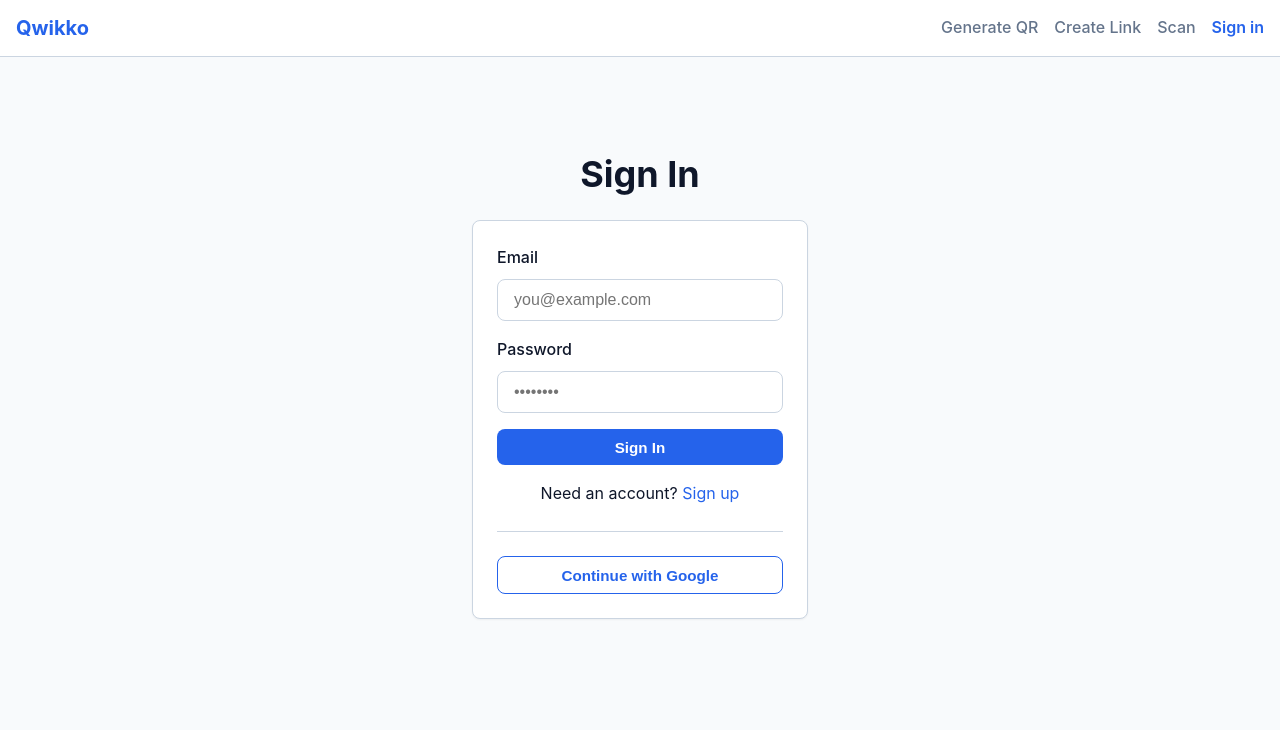
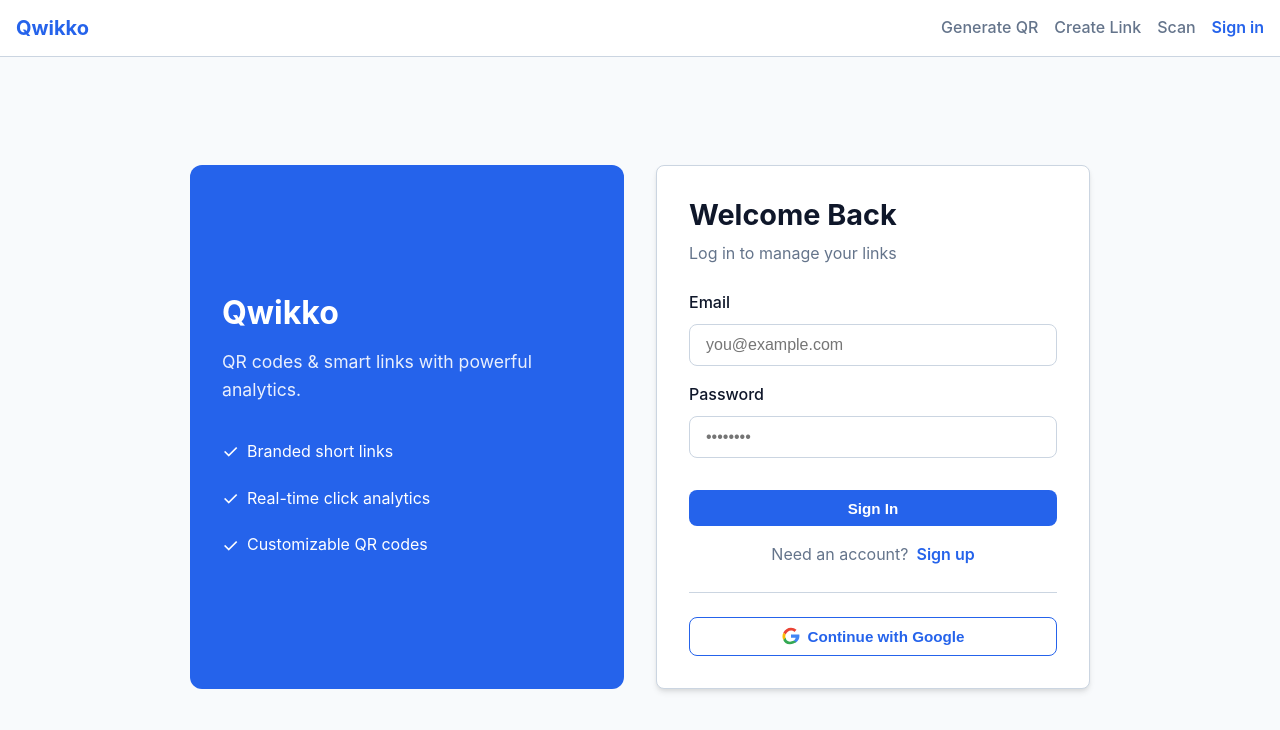
Before and after one commit to ashleybrown22343-max/qwikko, a Next.js app: page /login in a window 1280 px wide. Shown: the top 730 px of the page. Built offline with nearby package versions, Linux system fonts and the light colour scheme; no server answers.

Commit message:
Update page.js

```diff
--- a/app/login/page.js
+++ b/app/login/page.js
@@ -1,4 +1,3 @@
-// app/login/page.js
 "use client";
 
 import { useState } from "react";
@@ -15,6 +14,7 @@
   const [loading, setLoading] = useState(false);
   const router = useRouter();
 
+  // Handle email/password auth
   async function handleEmailAuth() {
     setError("");
     setMessage("");
@@ -52,26 +52,65 @@
     }
   }
 
+  // Handle Google OAuth
   async function handleGoogleAuth() {
+    setError("");
+    setLoading(true);
     const { error } = await supabase.auth.signInWithOAuth({
-    provider: 'google',
+      provider: "google",
       options: {
-      redirectTo: `${window.location.origin}/auth/callback?next=/dashboard`
+        redirectTo: `${window.location.origin}/auth/callback?next=/dashboard`,
+      },
+    });
+    if (error) {
+      setError(error.message);
+      setLoading(false);
     }
-  })
-  if (error) setError(error.message)
   }
 
   return (
-    <main className="container" style={{ maxWidth: "400px", padding: "2rem", marginTop: "4rem" }}>
-      <h1 style={{ textAlign: "center" }}>{mode === "signup" ? "Create Account" : "Sign In"}</h1>
-      <Card style={{ marginTop: "1.5rem" }}>
+    <main className="container" style={{ minHeight: "calc(100vh - 60px)", display: "flex", alignItems: "center", justifyContent: "center", padding: "2rem 1rem" }}>
+      <div style={{ display: "grid", gridTemplateColumns: "1fr 1fr", gap: "2rem", maxWidth: "900px", width: "100%" }}>
+        {/* Left side - Brand info (hidden on mobile) */}
+        <div style={{ display: "flex", flexDirection: "column", justifyContent: "center", padding: "2rem", background: "var(--primary)", borderRadius: "12px", color: "white" }}>
+          <h2 style={{ color: "white", fontSize: "2rem", marginBottom: "1rem" }}>
+            Qwikko
+          </h2>
+          <p style={{ fontSize: "1.1rem", opacity: "0.9", marginBottom: "2rem" }}>
+            QR codes & smart links with powerful analytics.
+          </p>
+          <div style={{ display: "flex", flexDirection: "column", gap: "1rem" }}>
+            <div style={{ display: "flex", alignItems: "center", gap: "0.5rem" }}>
+              <span style={{ fontSize: "1.2rem" }}>✓</span>
+              <span>Branded short links</span>
+            </div>
+            <div style={{ display: "flex", alignItems: "center", gap: "0.5rem" }}>
+              <span style={{ fontSize: "1.2rem" }}>✓</span>
+              <span>Real-time click analytics</span>
+            </div>
+            <div style={{ display: "flex", alignItems: "center", gap: "0.5rem" }}>
+              <span style={{ fontSize: "1.2rem" }}>✓</span>
+              <span>Customizable QR codes</span>
+            </div>
+          </div>
+        </div>
+
+        {/* Right side - Auth form */}
+        <Card style={{ padding: "2rem", boxShadow: "var(--shadow-md)" }}>
+          <h1 style={{ fontSize: "1.8rem", marginBottom: "0.5rem" }}>
+            {mode === "signup" ? "Create Account" : "Welcome Back"}
+          </h1>
+          <p style={{ color: "var(--text)", marginBottom: "1.5rem" }}>
+            {mode === "signup" ? "Sign up to start using Qwikko" : "Log in to manage your links"}
+          </p>
+
           <Input
             label="Email"
             type="email"
             placeholder="you@example.com"
             value={email}
             onChange={(e) => setEmail(e.target.value)}
+            autoComplete="email"
           />
           <Input
             label="Password"
@@ -79,29 +118,49 @@
             placeholder="••••••••"
             value={password}
             onChange={(e) => setPassword(e.target.value)}
+            autoComplete={mode === "signup" ? "new-password" : "current-password"}
           />
 
           {error && <Alert type="error">{error}</Alert>}
           {message && <Alert type="success">{message}</Alert>}
 
-        <Button onClick={handleEmailAuth} variant="primary" disabled={loading} style={{ width: "100%" }}>
+          <Button
+            onClick={handleEmailAuth}
+            variant="primary"
+            disabled={loading}
+            style={{ width: "100%", marginTop: "1rem" }}
+          >
             {loading ? "Please wait..." : mode === "signup" ? "Sign Up" : "Sign In"}
           </Button>
 
-        <p style={{ textAlign: "center", marginTop: "1rem" }}>
-          {mode === "signup" ? (
-            <>Already have an account? <a onClick={() => setMode("signin")} style={{ cursor: "pointer", color: "var(--primary)" }}>Sign in</a></>
-          ) : (
-            <>Need an account? <a onClick={() => setMode("signup")} style={{ cursor: "pointer", color: "var(--primary)" }}>Sign up</a></>
-          )}
-        </p>
+          <div style={{ display: "flex", justifyContent: "center", gap: "0.5rem", marginTop: "1rem", color: "var(--text)" }}>
+            <span>{mode === "signup" ? "Already have an account?" : "Need an account?"}</span>
+            <a
+              onClick={() => setMode(mode === "signup" ? "signin" : "signup")}
+              style={{ cursor: "pointer", color: "var(--primary)", fontWeight: "600" }}
+            >
+              {mode === "signup" ? "Sign in" : "Sign up"}
+            </a>
+          </div>
 
           <hr style={{ margin: "1.5rem 0", border: "none", borderTop: "1px solid var(--border)" }} />
 
-        <Button onClick={handleGoogleAuth} variant="secondary" disabled={loading} style={{ width: "100%" }}>
-          Continue with Google
+          <Button
+            onClick={handleGoogleAuth}
+            variant="secondary"
+            disabled={loading}
+            style={{ width: "100%", display: "flex", alignItems: "center", justifyContent: "center", gap: "0.5rem" }}
+          >
+            <svg width="18" height="18" viewBox="0 0 48 48" fill="none" xmlns="http://www.w3.org/2000/svg">
+              <path d="M24 9.5C27.5 9.5 30.7 10.8 33.1 13.2L38.7 7.6C34.6 3.9 29.6 2 24 2C14.9 2 7.1 7.6 3.5 15.4L9.9 20.3C12.3 14.3 17.7 9.5 24 9.5Z" fill="#EA4335" />
+              <path d="M46.5 24.3C46.5 22.8 46.4 21.3 46.1 20H24V28.8H36.4C35.7 32.2 33.5 35 30.6 36.8L36.3 42C43.2 38.1 46.5 31.6 46.5 24.3Z" fill="#4285F4" />
+              <path d="M9.9 20.3C8.4 23.4 8.4 26.6 9.9 29.7L3.5 34.6C1 29.1 0 22.9 3.5 15.4L9.9 20.3Z" fill="#FBBC05" />
+              <path d="M30.6 36.8C27.8 38.2 24.6 39 21.3 39C14.9 39 9.9 34.2 9.9 28.8L3.5 34.6C5.2 40.4 11.5 46 21 46C28 46 33.8 43.4 38.5 39.6L30.6 36.8Z" fill="#34A853" />
+            </svg>
+            {loading ? "Redirecting..." : "Continue with Google"}
           </Button>
         </Card>
+      </div>
     </main>
   );
 }
```
Lines whose indentation alone changed are shown as unchanged.
